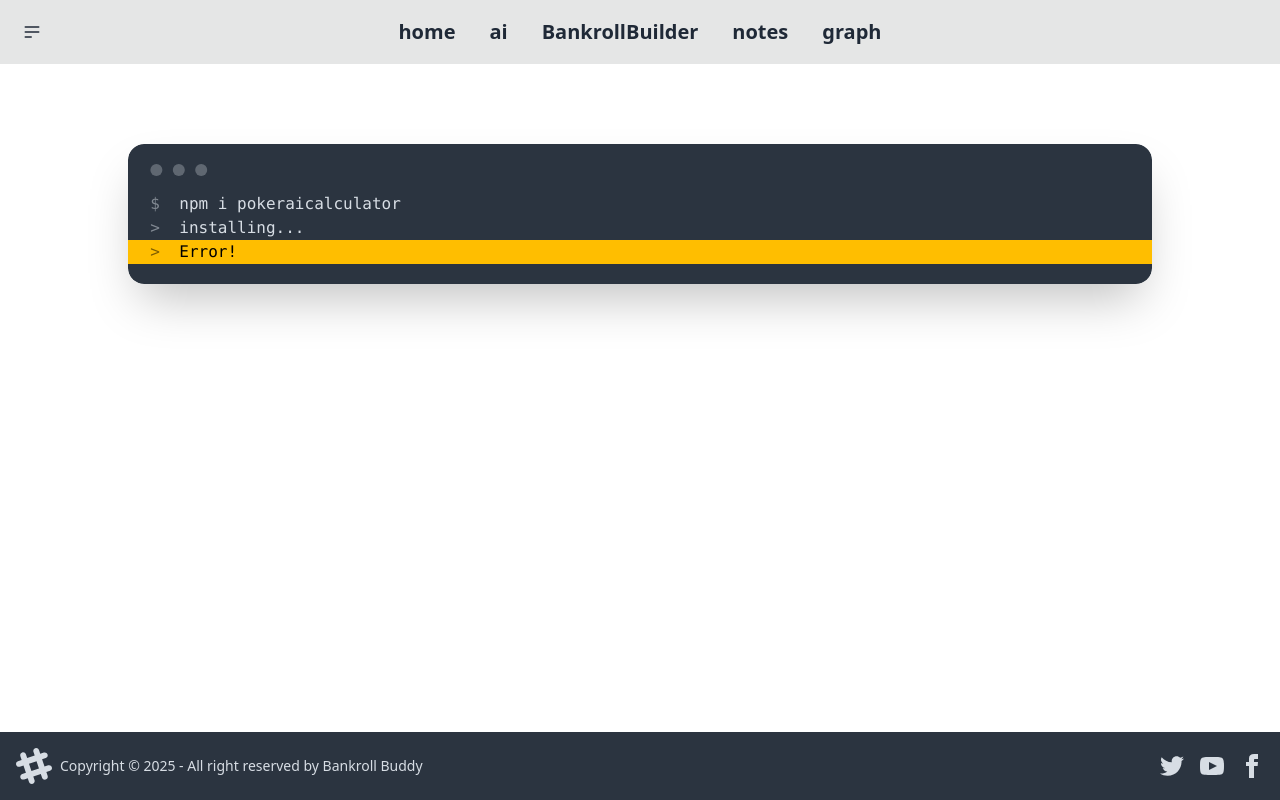
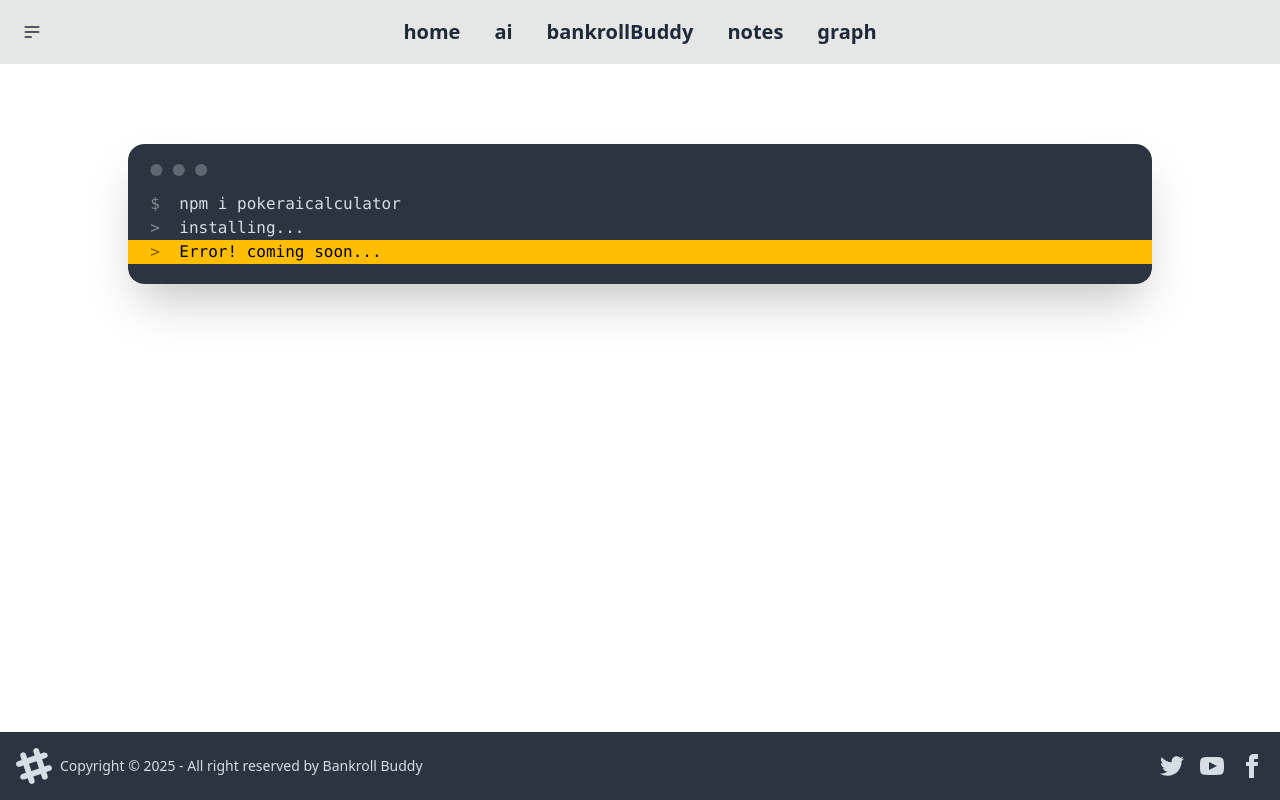
Before and after one commit to Ronney221/bankrollBuddy, a React (Vite) app: page / in a window 1280 px wide. Both pictures are taken after a click on the button "ai". Built offline with nearby package versions, Linux system fonts and the light colour scheme.

Commit message:
small changes to ui

```diff
--- a/src/Advice.jsx
+++ b/src/Advice.jsx
@@ -7,7 +7,7 @@
       <div className="mockup-code">
         <pre data-prefix="$"><code>npm i pokeraicalculator</code></pre>
         <pre data-prefix=">"><code>installing...</code></pre>
-        <pre data-prefix=">" className="bg-warning text-warning-content"><code>Error!</code></pre>
+        <pre data-prefix=">" className="bg-warning text-warning-content"><code>Error! coming soon...</code></pre>
       </div>
 
     </div>
--- a/src/Navbar.jsx
+++ b/src/Navbar.jsx
@@ -87,7 +87,7 @@
           className="btn btn-ghost normal-case text-xl"
           onClick={() => setCurrentPage("stats")}
         >
-          BankrollBuilder
+          bankrollBuddy
         </button>
 
         <button className="btn btn-ghost text-xl" onClick={() => setCurrentPage("notes")}>
```
